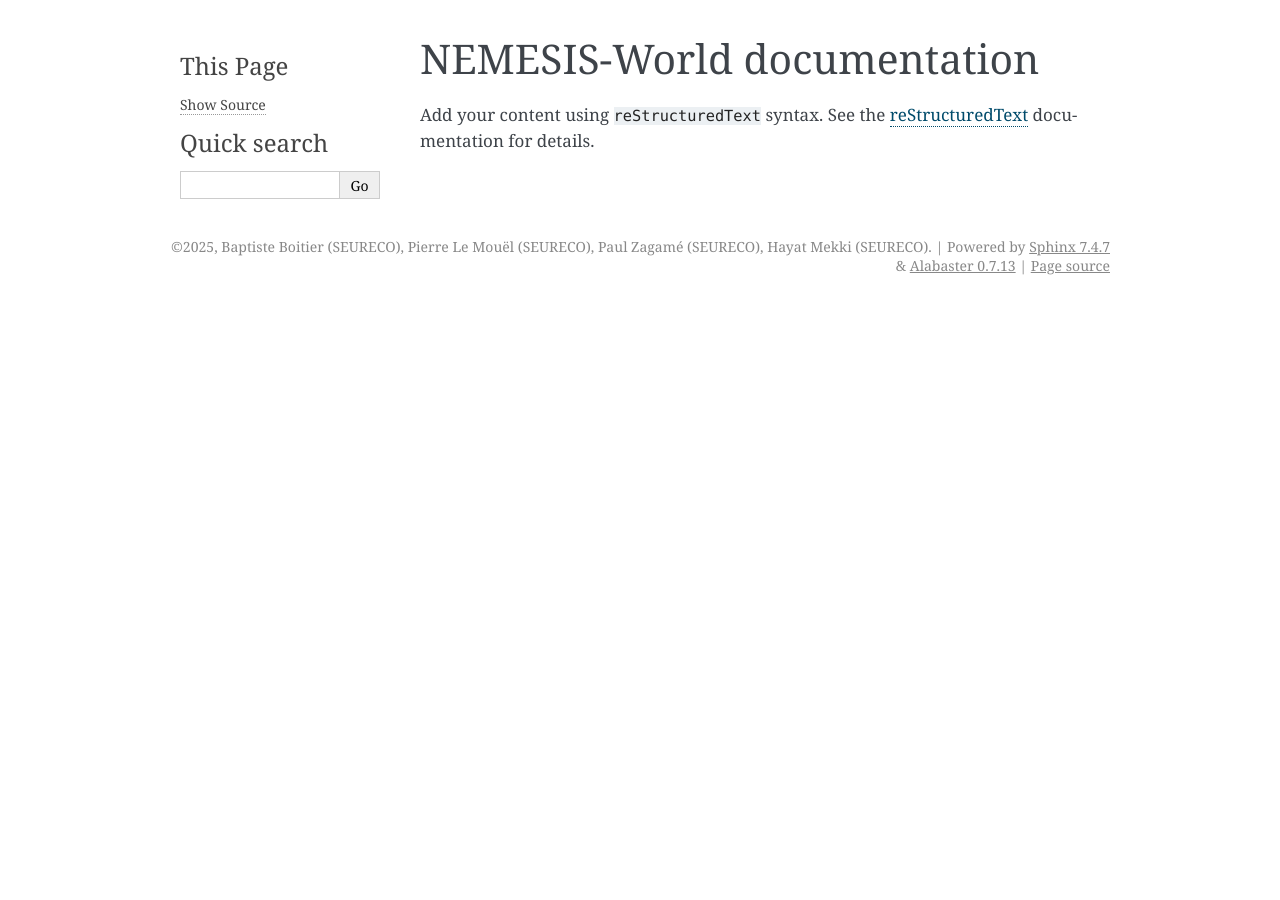
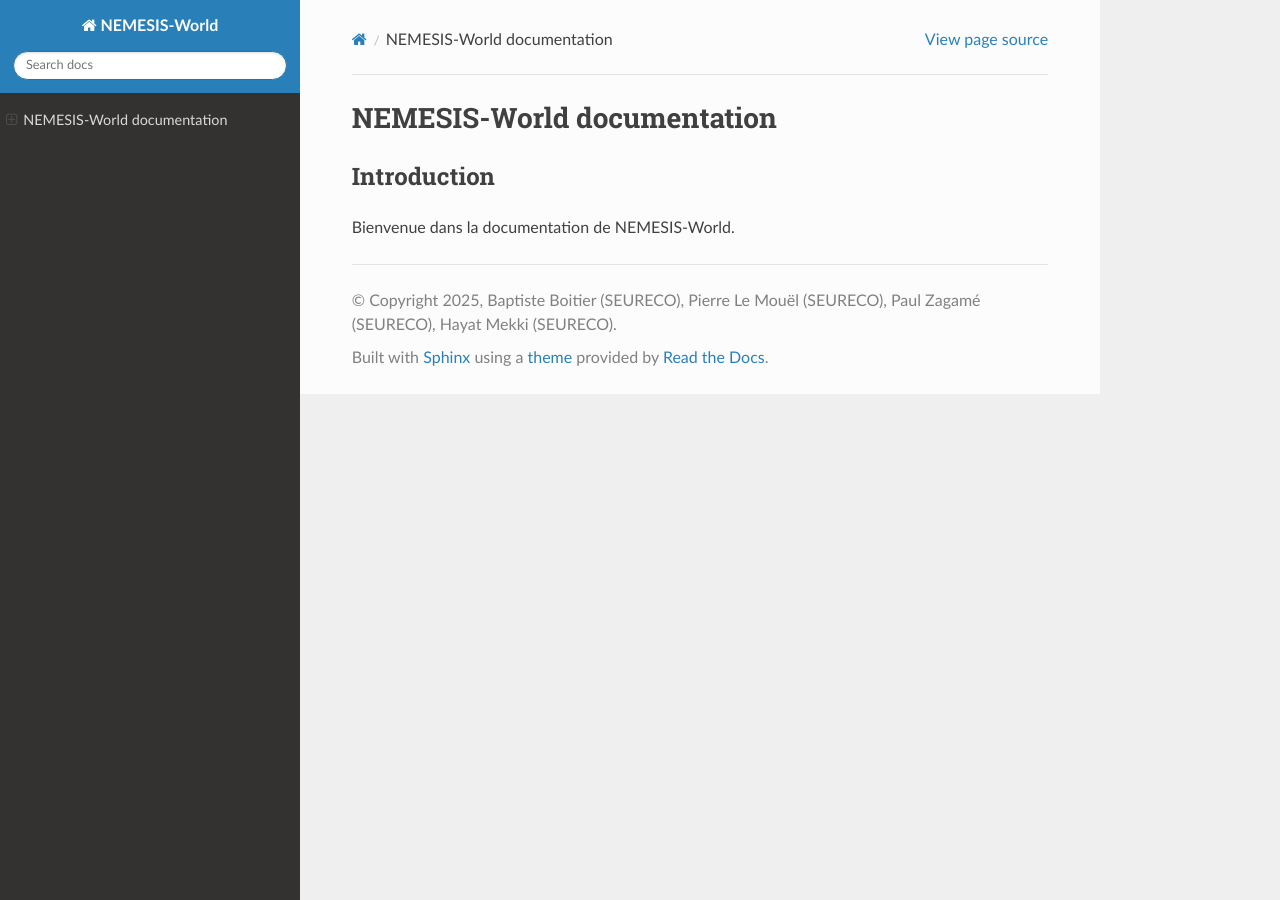
Before and after one commit to Seureco/NEMESIS-World, a Sphinx documentation site: the page built from Docs/source/index.rst, in a window 1280 px wide. Built offline with Sphinx 7.4.7 and the Read the Docs theme 3.1.0, drawn with Linux system fonts in a browser that asks for light colours.

Commit message:
Mettre à jour conf.py, index.rst et requirements.txt pour RTD

```diff
--- a/Docs/source/conf.py
+++ b/Docs/source/conf.py
@@ -9,12 +9,15 @@
 project = 'NEMESIS-World'
 copyright = '2025, Baptiste Boitier (SEURECO), Pierre Le Mouël (SEURECO), Paul Zagamé (SEURECO), Hayat Mekki (SEURECO)'
 author = 'Baptiste Boitier (SEURECO), Pierre Le Mouël (SEURECO), Paul Zagamé (SEURECO), Hayat Mekki (SEURECO)'
-release = '1.0.0.0'
+release = '1.0.0'
 
 # -- General configuration ---------------------------------------------------
 # https://www.sphinx-doc.org/en/master/usage/configuration.html#general-configuration
 
-extensions = []
+extensions = [
+    'sphinx.ext.autodoc',
+    'myst_parser'
+]
 
 templates_path = ['_templates']
 exclude_patterns = []
@@ -24,5 +27,5 @@
 # -- Options for HTML output -------------------------------------------------
 # https://www.sphinx-doc.org/en/master/usage/configuration.html#options-for-html-output
 
-html_theme = 'alabaster'
+html_theme = 'sphinx_rtd_theme'
 html_static_path = ['_static']
--- a/Docs/source/index.rst
+++ b/Docs/source/index.rst
@@ -6,11 +6,13 @@
 NEMESIS-World documentation
 ===========================
 
-Add your content using ``reStructuredText`` syntax. See the
-`reStructuredText <https://www.sphinx-doc.org/en/master/usage/restructuredtext/index.html>`_
-documentation for details.
-
 
 .. toctree::
    :maxdepth: 2
    :caption: Contents:
+
+
+Introduction
+------------
+
+Bienvenue dans la documentation de NEMESIS-World.
```
